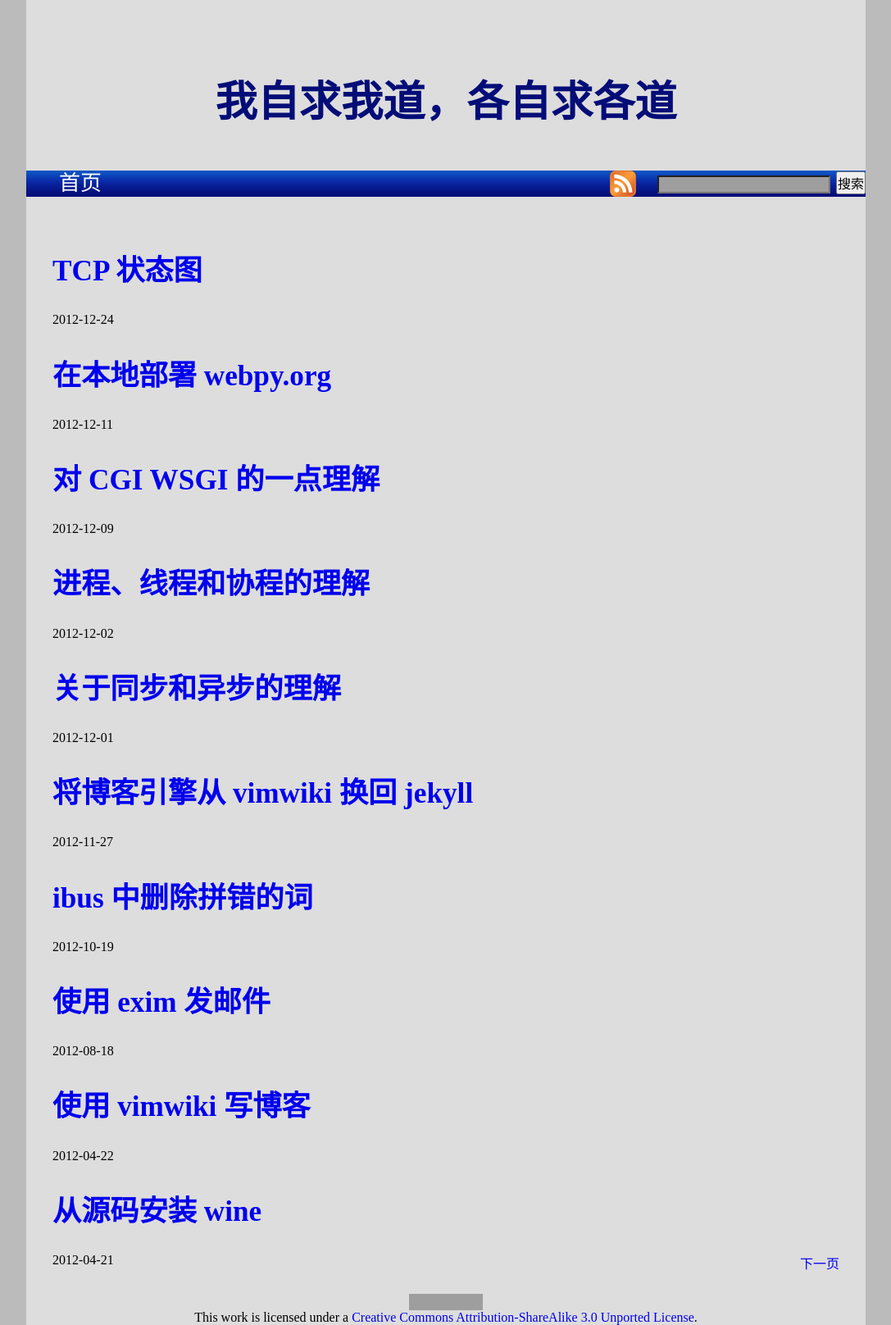
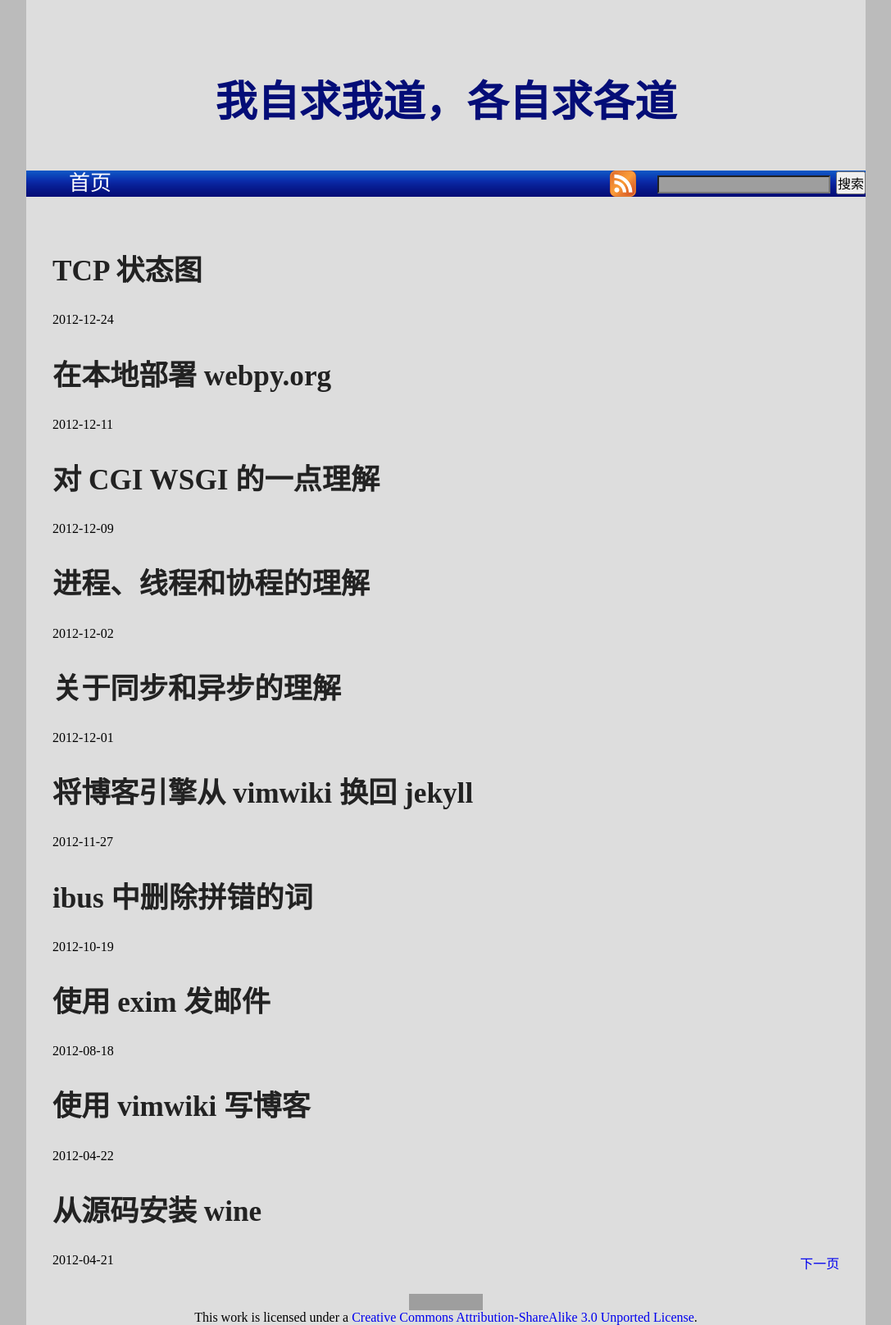
Before and after one commit to leiqin/leiqin.github.io, a Jekyll site: the page built from index.html, in a window 1280 px wide. Shown: the whole page at 82% size, without its empty margins (96-1183 px from the left). Built offline with Jekyll 4.4.1, drawn with Linux system fonts in a browser that asks for light colours; the list of posts is cut into pages by our own code; comment, search, counter and statistics services are not loaded; grey boxes are pictures that could not be loaded.

Commit message:
修改颜色

```diff
--- a/css/default.css
+++ b/css/default.css
@@ -58,12 +58,35 @@ pre {
     background: url('/images/bg_label.png') repeat-x scroll
 }
 
-#label ul,#label li {
+#label ul {
     display: inline;
+}
+
+#label li {
+    float: left;
+    display: block;
+    position: relative;
+    left:2em;
 }
 
 #label a {
     color: white;
+}
+
+#label li:hover {
+    background: #dddddd
+}
+
+#label a:hover {
+    color: blue;
+}
+
+a.index {
+    color: #222222;
+}
+
+a.index:hover {
+    color: #1982d1;
 }
 
 #feedicon {
--- a/index.html
+++ b/index.html
@@ -2,7 +2,7 @@
 layout: index
 ---
 {% for post in paginator.posts %}
-<h2><a href="{{ post.url }}">{{ post.title }}</a></h2>
+<h2><a class="index" href="{{ post.url }}">{{ post.title }}</a></h2>
 {{ post.date | date: "%Y-%m-%d"}}
 {% endfor %}
 <div class="right">
```
